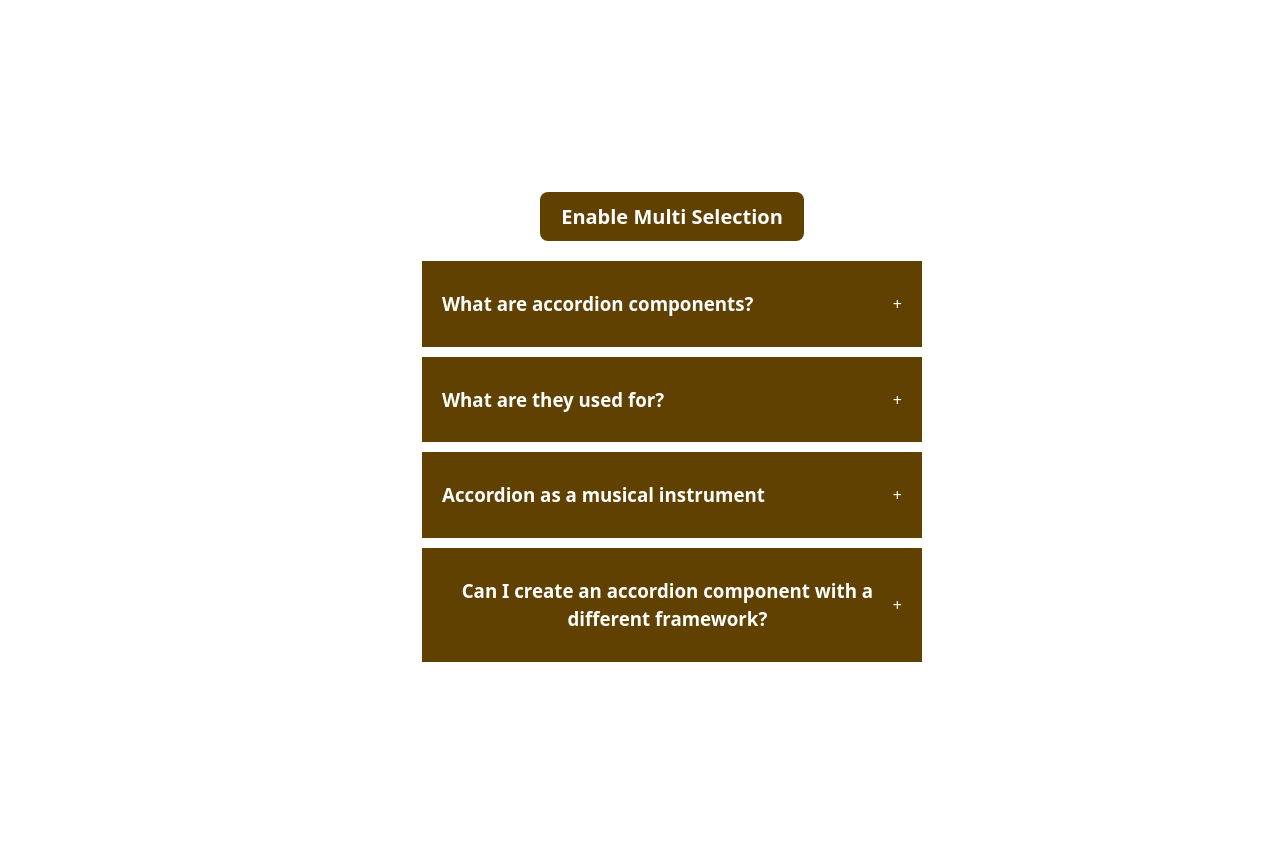
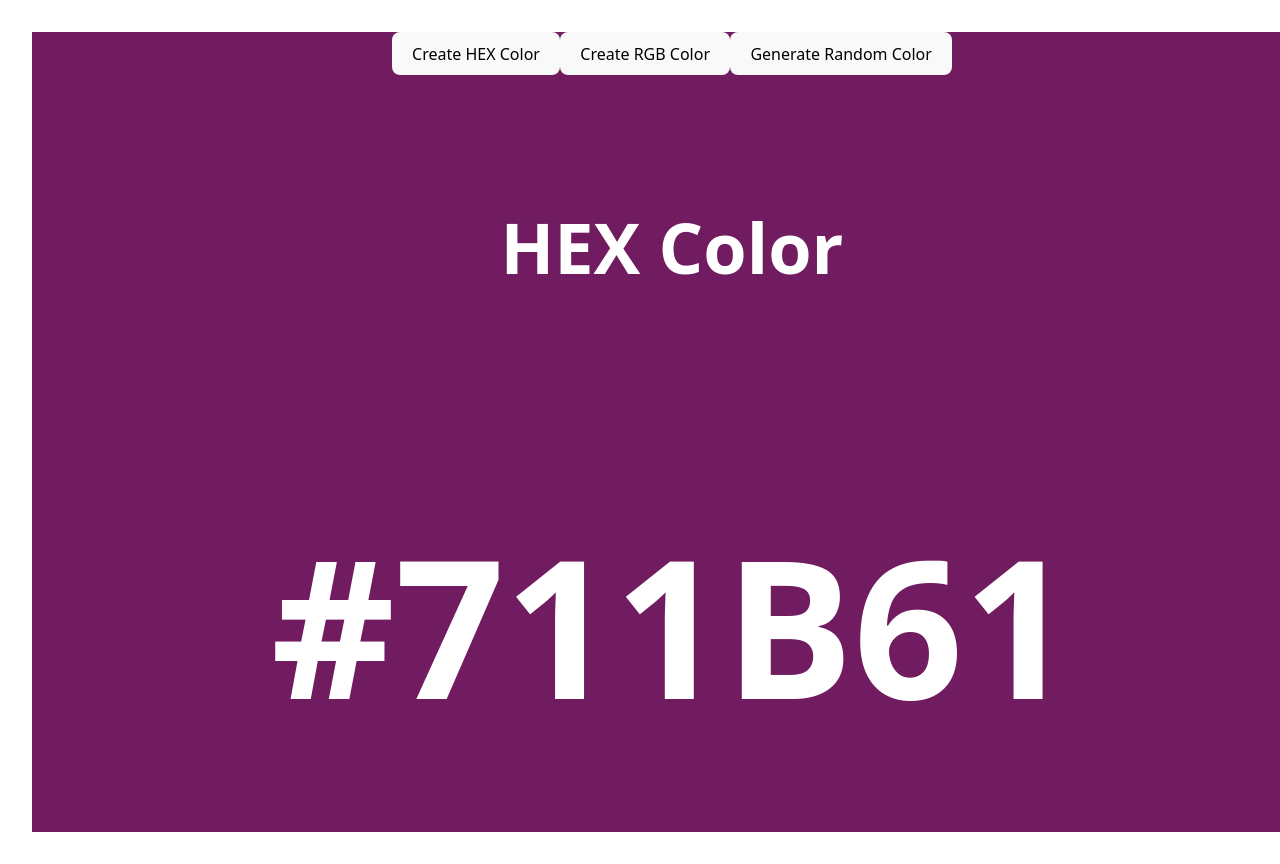
Before and after one commit to codingwithriha/React-Interview-Projects, a React (Vite) app: page / in a window 1280 px wide. Shown: the top 864 px of the page. Built offline with nearby package versions, Linux system fonts and the light colour scheme.

Commit message:
project2:Generate-random-color

```diff
--- a/src/App.jsx
+++ b/src/App.jsx
@@ -1,12 +1,14 @@
 
 import './App.css'
 import Accordian from './components/accordian'
+import RandomColor from './components/random-color'
 
 function App() {
 
   return (
     <div className="App">
-      <Accordian />
+      {/* <Accordian /> */}
+      <RandomColor />
     </div>
   )
 }
--- /dev/null
+++ b/src/components/random-color/index.jsx
@@ -0,0 +1,71 @@
+import { useEffect, useState } from "react";
+
+export default function RandomColor() {
+  const [typeOfColor, setTypeOfColor] = useState("hex");
+  const [color, setColor] = useState("#000000");
+
+  function randomColorUtility(length) {
+    return Math.floor(Math.random() * length);
+  }
+
+  function handleCreateRandomHexColor() {
+    // #678765
+    const hex = [1, 2, 3, 4, 5, 6, 7, 8, 9, "A", "B", "C", "D", "E", "F"];
+    let hexColor = "#";
+
+    for (let i = 0; i < 6; i++) {
+      hexColor += hex[randomColorUtility(hex.length)];
+    }
+    setColor(hexColor);
+  }
+
+  function handleCreateRandomRgbColor() {
+    const r = randomColorUtility(256);
+    const g = randomColorUtility(256);
+    const b = randomColorUtility(256);
+
+    setColor(`rgb(${r},${g}, ${b})`);
+  }
+
+  useEffect(() => {
+    if (typeOfColor === "rgb") handleCreateRandomRgbColor();
+    else handleCreateRandomHexColor();
+  }, [typeOfColor]);
+
+  return (
+    <div
+      style={{
+        width: "100vw",
+        height: "100vh",
+        background: color,
+      }}
+    >
+      <button onClick={() => setTypeOfColor("hex")}>Create HEX Color</button>
+      <button onClick={() => setTypeOfColor("rgb")}>Create RGB Color</button>
+      <button
+        onClick={
+          typeOfColor === "hex"
+            ? handleCreateRandomHexColor
+            : handleCreateRandomRgbColor
+        }
+      >
+        Generate Random Color
+      </button>
+      <div
+        style={{
+          display: "flex",
+          justifyContent: "center",
+          alignItems: "center",
+          color: "#fff",
+          fontSize: "60px",
+          marginTop: "50px",
+          flexDirection  :'column',
+          gap :'20px'
+        }}
+      >
+        <h3>{typeOfColor === "rgb" ? "RGB Color" : "HEX Color"}</h3>
+        <h1>{color}</h1>
+      </div>
+    </div>
+  );
+}
```
